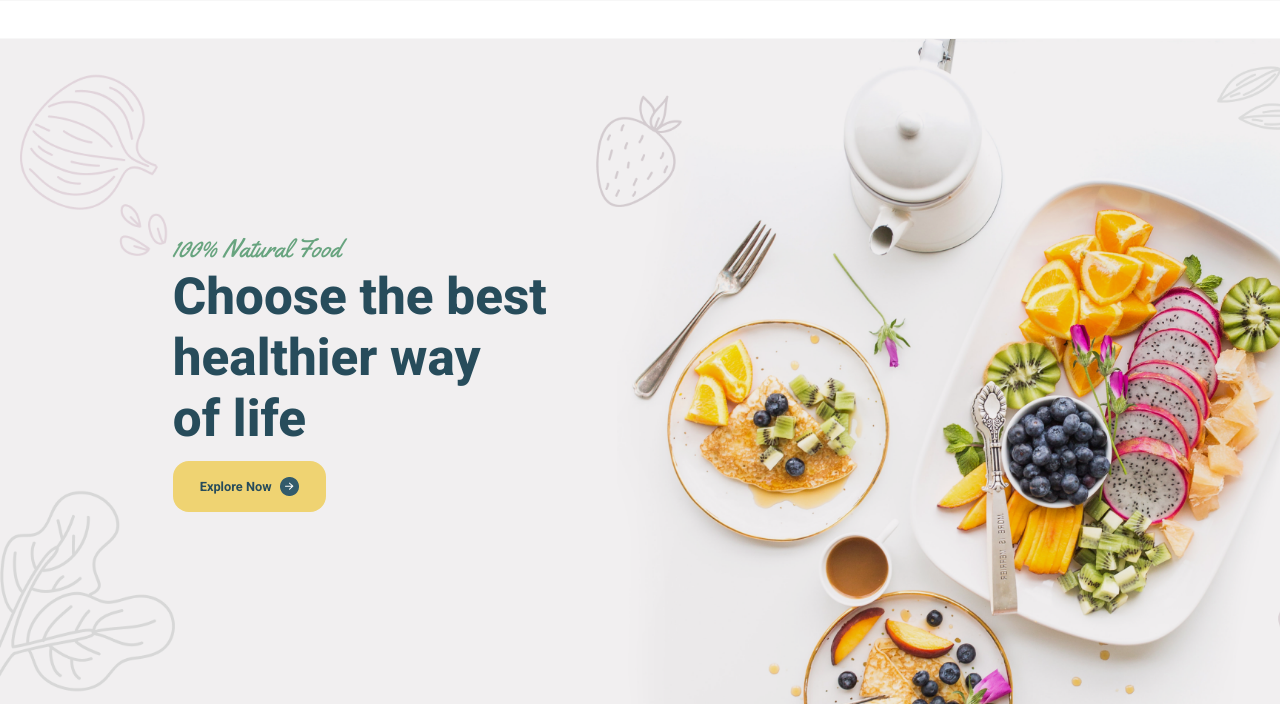
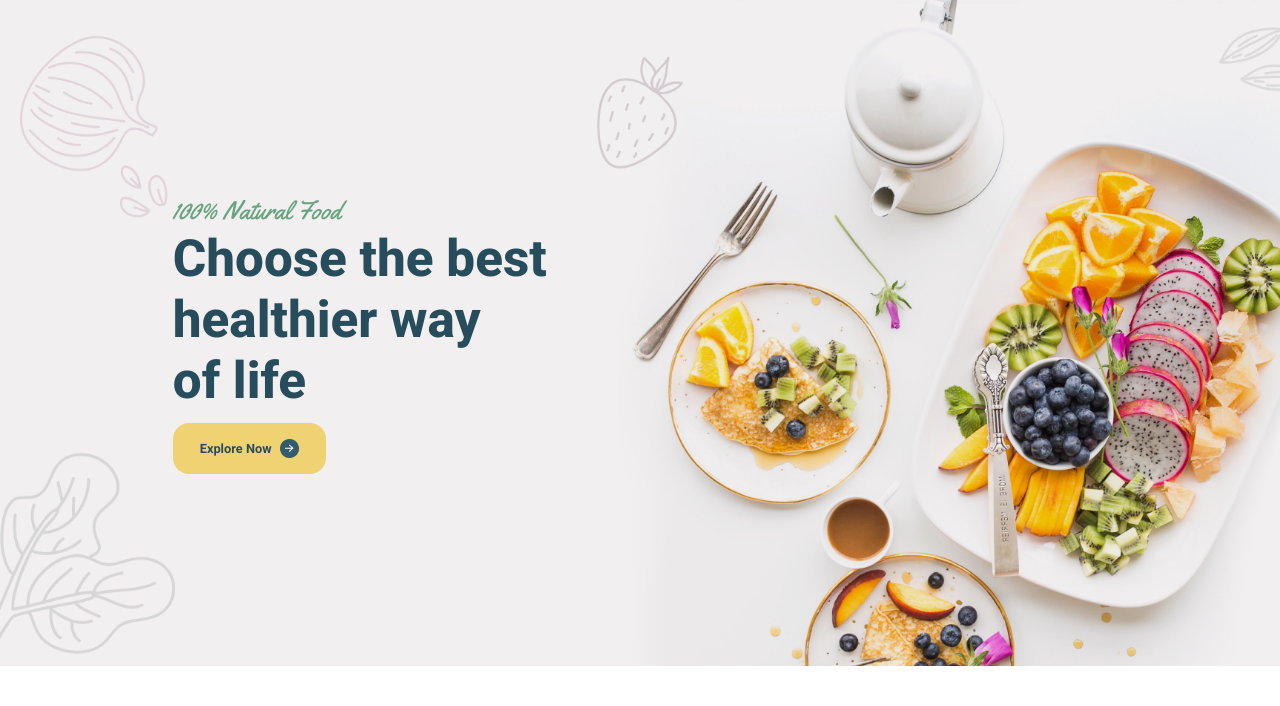
Before and after one commit to asadbek204/TeamProject, a Flask app: page / in a window 1280 px wide; the page is wider, and only the part inside the window is pictured. Shown: the part 134-840 px from the top of that part. Run offline with Flask 3, Linux system fonts and the light colour scheme.

Commit message:
header bug fixing

```diff
--- a/static/css/style.css
+++ b/static/css/style.css
@@ -1823,17 +1823,6 @@ footer a:hover {
     text-align: center;
 }
 
-.text-nav-box-mobile {
-    height: 3vw;
-    width: 100%;
-    padding: 0 20px;
-    display: flex;
-    justify-content: space-between;
-    align-items: center;
-    border-top: 1px solid #f7f7f7;
-    border-bottom: 1px solid #f7f7f7;
-}
-
 .arrow {
     width: 1vw;
     height: 1vw;
```
